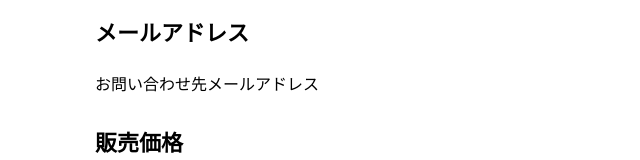
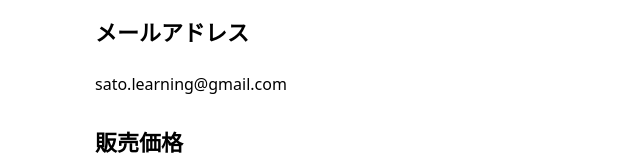
Before and after one commit to roromukuro-afk/shoron-rewarded-web, a Next.js app: page /commerce in a window 1280 px wide. Shown: the part 557-717 px from the top of the page, without its empty margins (119-759 px from the left). Built offline with nearby package versions, Linux system fonts and the light colour scheme.

Commit message:
update contact email

```diff
--- a/app/commerce/page.tsx
+++ b/app/commerce/page.tsx
@@ -29,7 +29,7 @@
 
       <section style={{ marginTop: 24 }}>
         <h2 style={{ fontSize: 22, fontWeight: 900 }}>メールアドレス</h2>
-        <p style={{ marginTop: 8 }}>お問い合わせ先メールアドレス</p>
+        <p style={{ marginTop: 8 }}>sato.learning@gmail.com</p>
       </section>
 
       <section style={{ marginTop: 24 }}>
--- a/app/contact/page.tsx
+++ b/app/contact/page.tsx
@@ -10,7 +10,7 @@
       <section style={{ marginTop: 24 }}>
         <h2 style={{ fontSize: 22, fontWeight: 900 }}>お問い合わせ先</h2>
         <p style={{ marginTop: 8 }}>
-          メールアドレス：お問い合わせ用メールアドレス
+          メールアドレス：sato.learning@gmail.com
         </p>
       </section>
 
```
